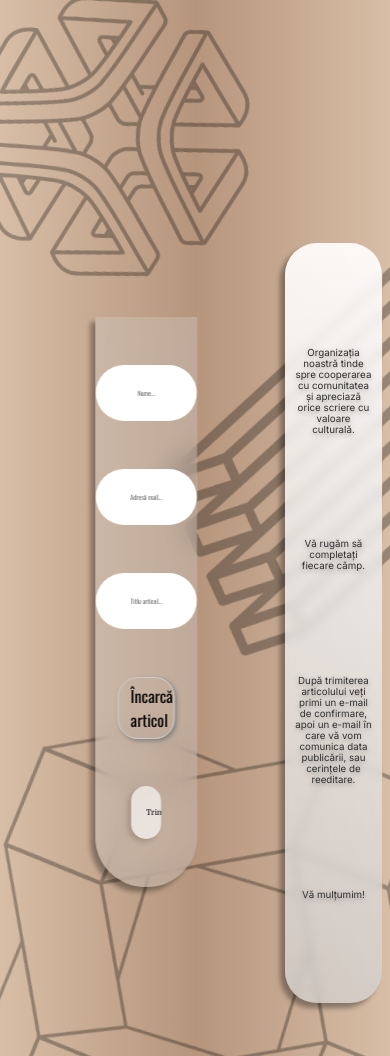
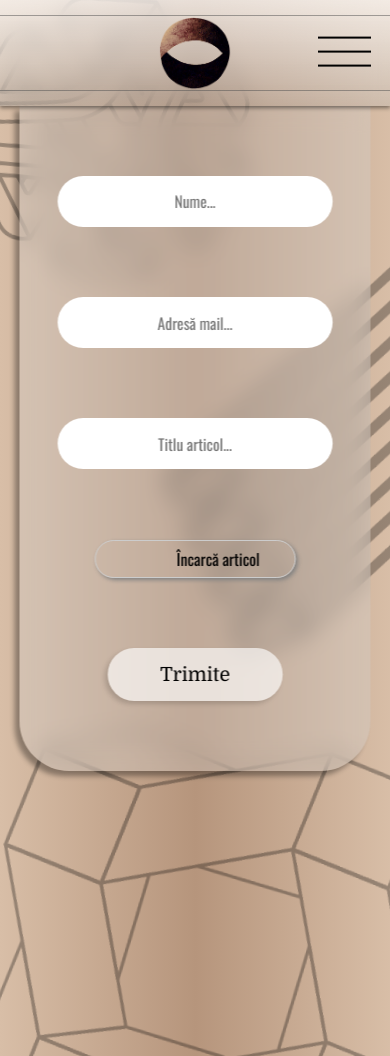
Before and after one commit to d-Dudas/O-alta-perspectiva-remake, a PHP site: page /O/trimiteArticol.php in a window 390 px wide. Run offline with PHP 8.4, Linux system fonts and the light colour scheme; some libraries are stand-ins or nearby versions.

Commit message:
The rest of the main pages are responsive now.

```diff
--- a/style/trimiteArticol.css
+++ b/style/trimiteArticol.css
@@ -76,7 +76,11 @@ input[type="submit"] {
     text-align: center;
     box-shadow: -3px 3px 5px rgba(0, 0, 0, 0.164);
     transition: 1s all;
-    background-color: #ffffffa4
+    background-color: #ffffffa4;
+
+    display: flex;
+    justify-content: center;
+    align-items: center;
 }
 
 input[type="submit"]:hover {
@@ -129,3 +133,43 @@ textarea:focus, input:focus{
     color: red;
     text-align: center;
 }
+
+@media only screen and (min-width: 10px) and (max-width: 1000px) {
+    #informatiiGenerale {
+        display: none;
+        width: 0px;
+        height: 0px;
+    }
+
+    #sendArticleBox {
+        position: relative;
+        top: 10%;
+        left: auto;
+        width: 100%;
+        height: 70vh;
+    }
+
+    #sendArticleForm {
+        width: 90%;
+    }
+
+    input {
+        padding: 15px;
+        height: 2vh;
+        font-size: 4vmin;
+    }
+
+    .custom-file-upload {
+        width: 50%;
+    }
+
+    input[type="submit"] {
+        width: 50%;
+        font-size: 5vmin;
+        padding: 0px;
+    }
+
+    #sendArticleForm p {
+        font-size: 5vmin;
+    }
+}
--- a/toateArticolele.php
+++ b/toateArticolele.php
@@ -19,6 +19,7 @@
 <body>
     <?php
         include './navBar.html';
+        include './navBarMobile.html';
         include "./accountSystemButtons.php";
         include "./background.html";
     ?>
@@ -68,4 +69,6 @@
 <script src="./javascript/allArticlesPage.js"></script>
 <!-- Account system buttons javascript -->
 <script src="javascript/accountSystemButtons.js"></script>
+<!-- Nav bar for mobile devices javascript -->
+<script src="./javascript/navBarMobile.js"></script>
 </html>
--- a/trimiteArticol.php
+++ b/trimiteArticol.php
@@ -14,6 +14,7 @@
 <body>
     <?php
         include './navBar.html';
+        include './navBarMobile.html';
         include "./accountSystemButtons.php";
         include "./background.html";
     ?>
@@ -50,4 +51,6 @@
 <script src="./javascript/trimiteArticolPage.js"></script>
 <!-- Account system buttons javascript -->
 <script src="javascript/accountSystemButtons.js"></script>
+<!-- Nav bar for mobile devices javascript -->
+<script src="./javascript/navBarMobile.js"></script>
 </html>
```
Also changed, not shown: contacteaza-ne.php (+7 -0 lines), style/allArticles.css (+31 -0 lines), style/contacteaza-ne.css (+43 -0 lines).
